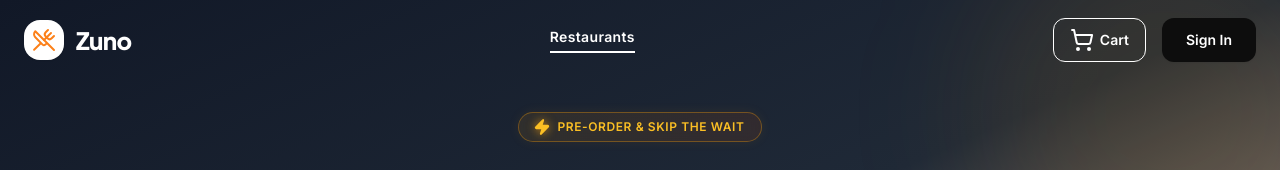
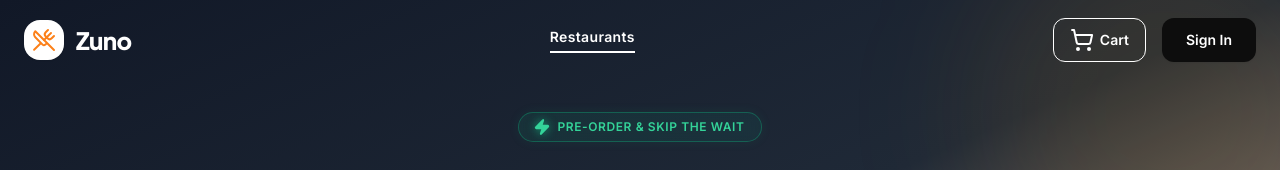
Before and after one commit to leelasaidasari45/dineinCustomerapp, a React (Vite) app: page / in a window 1280 px wide. Shown: the top 170 px of the page. Built offline with nearby package versions, Linux system fonts and the light colour scheme; no server answers; the database is empty; the HTML template or start-up script is replaced by a standard one.

Commit message:
Update Hero badge color theme to emerald green

```diff
--- a/src/pages/HomePage.jsx
+++ b/src/pages/HomePage.jsx
@@ -41,14 +41,14 @@ export default function HomePage() {
               initial={{ opacity: 0, y: -10 }}
               animate={{ opacity: 1, y: 0 }}
               transition={{ delay: 0.1 }}
-              className="inline-flex items-center gap-2 bg-gradient-to-r from-amber-500/10 to-orange-600/10 border border-amber-500/35 rounded-full px-4 py-1.5 text-xs font-bold uppercase tracking-wider text-amber-400 shadow-[0_0_12px_rgba(245,158,11,0.08)] hover:shadow-[0_0_20px_rgba(245,158,11,0.18)] hover:border-amber-400 transition-all duration-300 mb-6 cursor-default select-none backdrop-blur-sm"
+              className="inline-flex items-center gap-2 bg-gradient-to-r from-emerald-500/10 to-teal-600/10 border border-emerald-500/35 rounded-full px-4 py-1.5 text-xs font-bold uppercase tracking-wider text-emerald-400 shadow-[0_0_12px_rgba(16,185,129,0.08)] hover:shadow-[0_0_20px_rgba(16,185,129,0.18)] hover:border-emerald-400 transition-all duration-300 mb-6 cursor-default select-none backdrop-blur-sm"
             >
               <motion.span
-                animate={{ scale: [1, 1.25, 1], filter: ['drop-shadow(0 0 1px rgba(245,158,11,0.5))', 'drop-shadow(0 0 4px rgba(245,158,11,0.8))', 'drop-shadow(0 0 1px rgba(245,158,11,0.5))'] }}
+                animate={{ scale: [1, 1.25, 1], filter: ['drop-shadow(0 0 1px rgba(16,185,129,0.5))', 'drop-shadow(0 0 4px rgba(16,185,129,0.8))', 'drop-shadow(0 0 1px rgba(16,185,129,0.5))'] }}
                 transition={{ repeat: Infinity, duration: 2.2, ease: "easeInOut" }}
-                className="flex items-center justify-center text-amber-400"
+                className="flex items-center justify-center text-emerald-400"
               >
-                <Zap className="w-3.5 h-3.5 fill-amber-400" />
+                <Zap className="w-3.5 h-3.5 fill-emerald-400" />
               </motion.span>
               Pre-order & skip the wait
             </motion.div>
```
